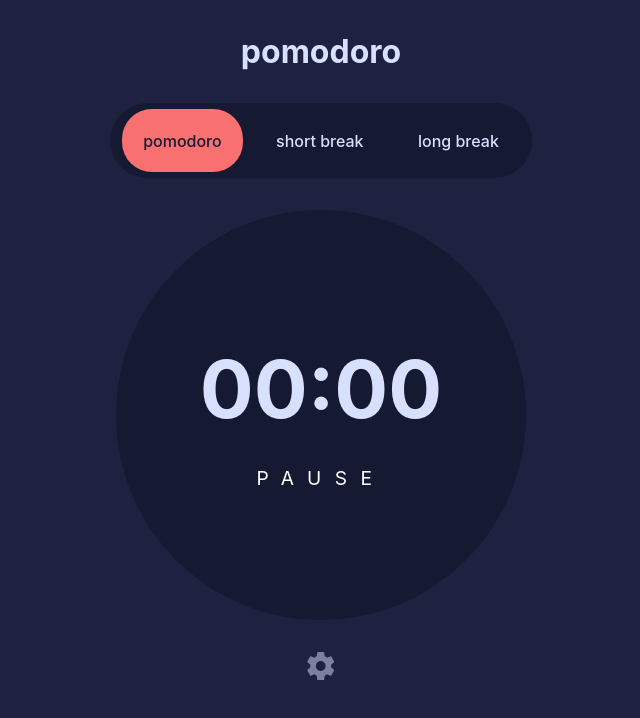
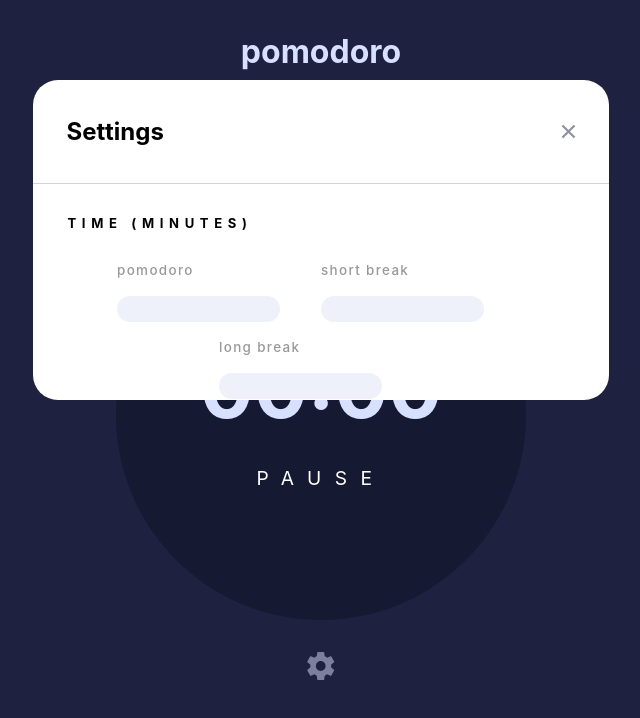
Before and after one commit to preetecool/pomodoro, a React (Vite) app: page / in a window 1280 px wide. Shown: the top 718 px of the page, without its empty margins (319-959 px from the left). Built offline with nearby package versions, Linux system fonts and the light colour scheme.

Commit message:
settings-modal

```diff
--- a/src/App.jsx
+++ b/src/App.jsx
@@ -4,7 +4,7 @@ import Settings from './Components/Settings'
 
 function App() {
 	return <div className="App">
-		<h1 className="AppTitle">pomodoro</h1>
+		<h1 className="title">pomodoro</h1>
 		<Clock/>
 		<Settings/>
 
--- a/src/Components/Settings.jsx
+++ b/src/Components/Settings.jsx
@@ -1,11 +1,22 @@
 import React from "react";
 import "../Css/settings.css"
-import icon from "../../assets/icon-settings.svg";
+import settingIcon from "../../assets/icon-settings.svg";
+import closeIcon from "../../assets/icon-close.svg";
+
+import TimeSettings from './TimeSettings'
 
 const Settings = () => {
 	return <div>
-		<img className="settings-icon" src={icon}></img>
-		<div className="modal"></div>
+		<img className="settings-icon" src={settingIcon}></img>
+		<div className="modal">
+			<div className ="modal-header">
+				<h2 className="settings-title">Settings</h2>
+				<img className="close-icon" src ={closeIcon}/>
+			</div>
+			<div className="settings">
+				<TimeSettings/>
+			</div>
+		</div>
 	</div>;
 };
 
--- /dev/null
+++ b/src/Components/TimeSettings.jsx
@@ -0,0 +1,31 @@
+import React from 'react'
+
+const TimeSettings = () => {
+    return (
+        <div>
+            <form>
+				<h3>TIME (MINUTES)</h3>
+				<div className="time-settings">
+
+					<div className="input-wrapper">
+						<h4 className ="input-title">pomodoro</h4>
+						<input type="number" name="pomodoro"></input>
+					</div>
+
+					<div className="input-wrapper">
+						<h4 className ="input-title">short break</h4>
+						<input type="number" name="pomodoro"></input>
+					</div>
+
+					<div className="input-wrapper">
+						<h4 className ="input-title">long break</h4>
+						<input className ="time-input"type="number" name="long-break"></input>
+					</div>
+
+				</div>
+				</form>
+        </div>
+    )
+}
+
+export default TimeSettings
--- a/src/Css/App.css
+++ b/src/Css/App.css
@@ -1,15 +1,25 @@
 body {
-  background-color: #1e213f;
+	background-color: #1e213f;
 }
 
 .App {
-  margin-top: 2.5%;
-  text-align: center;
+	margin-top: 2.5%;
+	text-align: center;
 }
 
-.AppTitle {
-  color: #d7e0ff;
-  margin-bottom: 2.5%;
+.title {
+	color: #d7e0ff;
+	margin-bottom: 2.5%;
+}
+
+input {
+	border-style: none;
+	background-color: #eff1fa;
+	padding-left: 4%;
+	font-size: 1.4em;
+	height: 3vh;
+	width: 75%;
+	border-radius: 20px;
 }
 
 /*  */
--- a/src/Css/settings.css
+++ b/src/Css/settings.css
@@ -1,10 +1,85 @@
 .settings-icon {
-  margin-top: 2.5%;
-  cursor: pointer;
-  transition: all 1s;
-  transform-origin: 50% 50%;
+	margin-top: 2.5%;
+	cursor: pointer;
+	transition: all 1s;
+	transform-origin: 50% 50%;
 }
 
 .settings-icon:hover {
-  transform: scale(1.2) rotate(90deg);
+	transform: scale(1.2) rotate(90deg);
 }
+
+.modal {
+	width: 45%;
+	height: 40%;
+	position: absolute;
+
+	left: 0;
+	right: 0;
+	top: 10%;
+	margin: 0 auto 0 auto;
+
+	text-align: left;
+	background-color: #fff;
+	border-radius: 25px;
+	z-index: 10;
+}
+
+.modal-header {
+	display: flex;
+	justify-content: space-between;
+	align-items: center;
+	padding: 3%;
+	border-bottom: 1px solid lightgray;
+}
+
+.settings-title {
+	color: #000;
+	margin-left: 3%;
+}
+.close-icon {
+	height: 15px;
+	width: 15px;
+	bottom: 0;
+	margin-right: 3%;
+
+	cursor: pointer;
+	transition: all 1s;
+	transform-origin: 50% 50%;
+}
+
+.close-icon:hover {
+	transform: scale(1.2) rotate(90deg);
+}
+
+.settings {
+	padding: 3%;
+	margin: 0 3% 0 3%;
+	font-size: 0.7em;
+	letter-spacing: 0.5em;
+	display: flex;
+	flex-wrap: wrap;
+}
+
+.input-wrapper {
+	display: flex;
+	flex-direction: column;
+}
+
+.time-settings {
+	display: flex;
+	flex-wrap: wrap;
+	justify-content: center;
+}
+
+.input-title {
+	color: #000;
+	letter-spacing: 0.1em;
+	font-size: 1.2em;
+	font-weight: 500;
+	opacity: 0.4;
+}
+
+.time-input {
+	padding-left: 4%;
+}
```
Also changed, not shown: src/Css/clock.css (indentation only).
